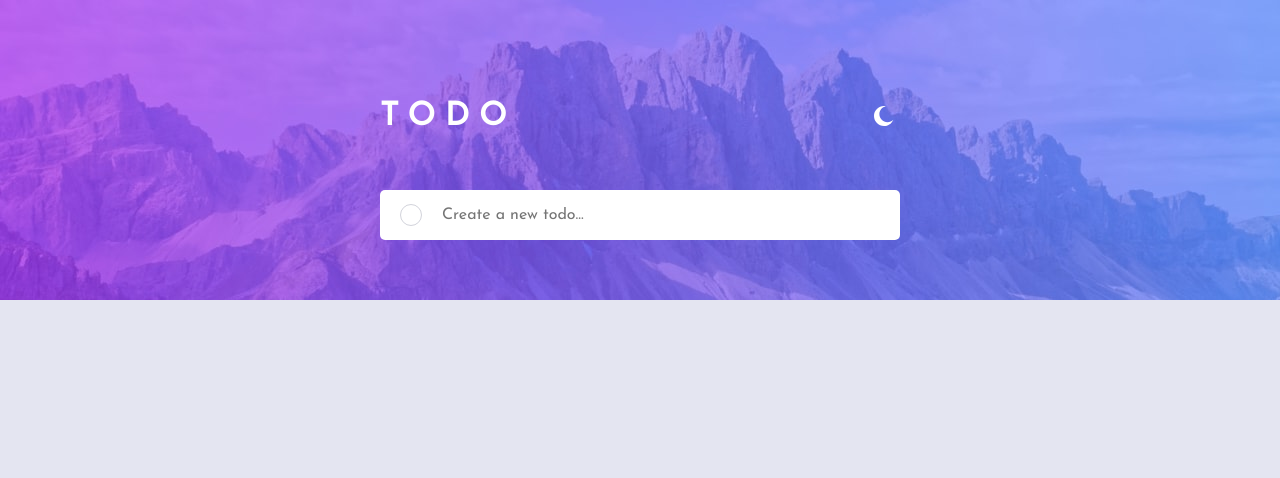
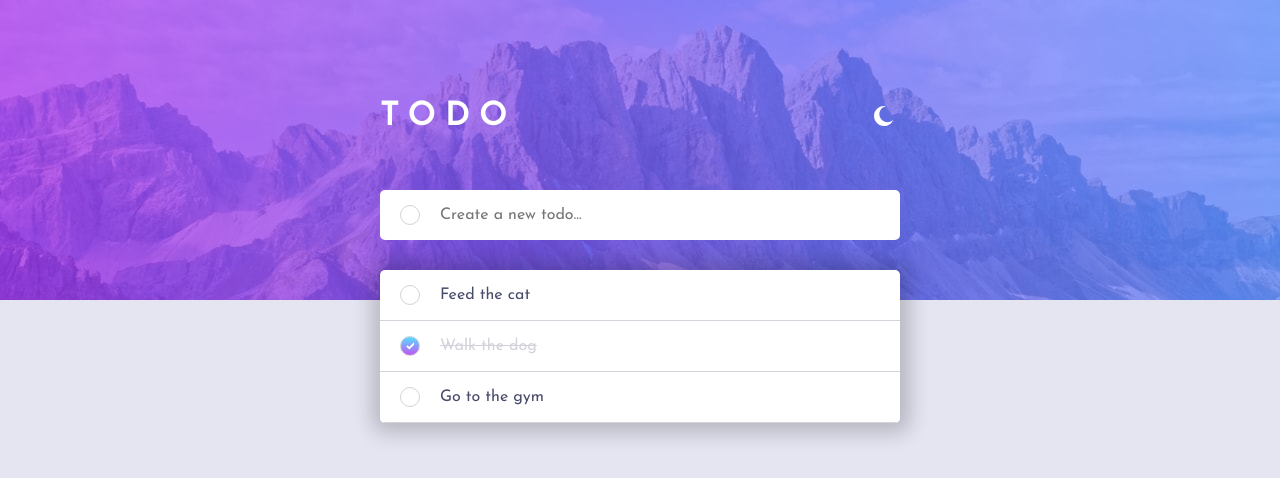
Before and after one commit to juliendelort/todo-app-sveltekit, a SvelteKit app: page / in a window 1280 px wide. Shown: the top 478 px of the page. Built offline with nearby package versions, Linux system fonts and the light colour scheme.

Commit message:
Tasks list, drap & drop WIP

```diff
--- a/src/routes/+layout.svelte
+++ b/src/routes/+layout.svelte
@@ -33,7 +33,9 @@
 			<div class="circle" />
 			<input type="text" placeholder="Create a new todo..." />
 		</div>
-		<slot />
+		<div class="tasks-container">
+			<slot />
+		</div>
 	</main>
 </div>
 
@@ -81,7 +83,7 @@
 	}
 
 	.add_todo_input {
-		background-color: var(--input-bg);
+		background-color: var(--task-bg);
 		height: 50px;
 		border-radius: 5px;
 		display: flex;
@@ -89,6 +91,7 @@
 		padding-left: 20px;
 		gap: 10px;
 		overflow: hidden;
+		margin-bottom: 30px;
 	}
 
 	.circle {
@@ -96,6 +99,7 @@
 		height: 20px;
 		border: 1px solid var(--border-color);
 		border-radius: 50%;
+		box-sizing: border-box;
 	}
 
 	input {
@@ -107,6 +111,12 @@
 		flex: 1;
 		padding-left: 10px;
 		background: transparent;
-		color: var(--input-txt-color);
+		color: var(--task-txt-color);
+	}
+
+	.tasks-container {
+		border-radius: 5px;
+		overflow: hidden;
+		box-shadow: 1px 1px 20px 9px rgb(0 0 0 / 20%);
 	}
 </style>
--- a/src/routes/+page.svelte
+++ b/src/routes/+page.svelte
@@ -1,12 +1,29 @@
 <script>
+	import TasksList from './TasksList.svelte';
+
+	let tasks = [
+		{
+			id: 1,
+			text: 'Feed the cat'
+		},
+		{
+			id: 2,
+			text: 'Walk the dog',
+			completed: true
+		},
+		{
+			id: 3,
+			text: 'Go to the gym'
+		}
+	];
 </script>
 
 <svelte:head>
-	<title>Home</title>
-	<meta name="description" content="Svelte demo app" />
+	<title>All tasks</title>
+	<meta name="description" content="Todo app" />
 </svelte:head>
 
-<section />
+<TasksList {tasks} />
 
 <style>
 </style>
--- /dev/null
+++ b/src/routes/TasksList.svelte
@@ -0,0 +1,111 @@
+<script>
+	import { flip } from 'svelte/animate';
+
+	export let tasks;
+
+	function handleDragStart(e) {
+		console.log('dragStart', e.target);
+		// e.target.style.position = 'fixed';
+		e.dataTransfer.dropEffect = 'move';
+		event.dataTransfer.effectAllowed = 'move';
+	}
+
+	function handleDragEnter(e) {
+		e.target.style.background = 'red';
+	}
+	function handleDragLeave(e) {
+		e.target.style.background = 'none';
+	}
+
+	function handleDrop(e) {
+		e.dataTransfer.dropEffect = 'move';
+	}
+</script>
+
+{#each tasks as task, i (task.id)}
+	<div class="task-item" animate:flip draggable="true" on:dragstart={handleDragStart}>
+		<div
+			class="drop-zone"
+			on:dragenter={handleDragEnter}
+			on:dragleave={handleDragLeave}
+			on:drop={handleDrop}
+			on:dragover={(e) => e.preventDefault()}
+		/>
+		<input
+			type="checkbox"
+			aria-label={`${task.completed ? 'Unmark' : 'mark'} task as completed`}
+			checked={task.completed ? true : undefined}
+		/>
+		<span class="task-text" class:completed={task.completed}>{task.text}</span>
+
+		{#if i === tasks.length - 1}
+			<div
+				class="drop-zone drop-zone-end"
+				on:dragenter={handleDragEnter}
+				on:dragleave={handleDragLeave}
+			/>
+		{/if}
+	</div>
+{/each}
+
+<style>
+	.task-item {
+		background-color: var(--task-bg);
+		height: 50px;
+		display: flex;
+		align-items: center;
+		padding-left: 20px;
+		gap: 20px;
+		overflow: hidden;
+		border-bottom: 1px solid var(--border-color);
+		color: var(--task-txt-color);
+		position: relative;
+	}
+
+	.task-item > input {
+		width: 20px;
+		height: 20px;
+		border: 1px solid var(--border-color);
+		border-radius: 50%;
+		appearance: none;
+		padding: 0;
+		margin: 0;
+		box-sizing: border-box;
+		position: relative;
+	}
+
+	.task-item > input:checked {
+		background: linear-gradient(hsl(192, 100%, 67%), hsl(280, 87%, 65%));
+	}
+
+	.task-item > input:checked:after {
+		content: ' ';
+		background-image: url($lib/images/icon-check.svg);
+		position: absolute;
+		z-index: 1;
+		left: 5px;
+		top: 5px;
+		right: 5px;
+		bottom: 5px;
+		background-size: cover;
+		cursor: pointer;
+	}
+
+	.task-text.completed {
+		text-decoration: line-through;
+		color: var(--completed-color);
+	}
+
+	.drop-zone {
+		position: absolute;
+		width: 100%;
+		height: 4px;
+		top: 0;
+		left: 0;
+	}
+
+	.drop-zone.drop-zone-end {
+		top: initial;
+		bottom: 0;
+	}
+</style>
--- a/src/routes/styles.css
+++ b/src/routes/styles.css
@@ -3,9 +3,10 @@
 
 :root {
 	--bright-blue: hsl(220, 98%, 61%);
-	--check-bg: linear-gradient hsl(192, 100%, 67%) to hsl(280, 87%, 65%) --very-light-gray: hsl(0, 0%, 98%);
+
 
 	/* Light mode colors */
+	--very-light-gray: hsl(0, 0%, 98%);
 	--very-light-grayish-blue: hsl(236, 33%, 92%);
 	--light-grayish-blue: hsl(233, 11%, 84%);
 	--dark-grayish-blue: hsl(236, 9%, 61%);
@@ -16,18 +17,19 @@
 	--very-dark-desaturated-blue: hsl(235, 24%, 19%);
 	--light-grayish-blue--dark: hsl(234, 39%, 85%);
 	--light-grayish-blue--hover: hsl(236, 33%, 92%);
-	--dark-grayish-blue: hsl(234, 11%, 52%);
+	--dark-grayish-blue--dark: hsl(234, 11%, 52%);
 	--very-dark-grayish-blue1: hsl(233, 14%, 35%);
 	--very-dark-grayish-blue2: hsl(237, 14%, 26%);
 
 }
 
 body {
-	--input-bg: white;
+	--task-bg: white;
 	--body-bg: var(--very-light-grayish-blue);
 	--hero-img: url($lib/images/bg-desktop-light.jpg);
 	--border-color: var(--light-grayish-blue);
-	--input-txt-color: var(--very-dark-grayish-blue);
+	--task-txt-color: var(--very-dark-grayish-blue);
+	--completed-color: var(--light-grayish-blue);
 
 	font-family: "Josefin Sans", sans-serif;
 	background: var(--body-bg);
@@ -35,9 +37,10 @@ body {
 
 body.dark {
 	--body-bg: var(--very-dark-blue);
-	--input-bg: var(--very-dark-desaturated-blue);
+	--task-bg: var(--very-dark-desaturated-blue);
 	--border-color: var(--very-dark-grayish-blue2);
-	--input-txt-color: var(--light-grayish-blue--dark);
+	--task-txt-color: var(--light-grayish-blue--dark);
+	--completed-color: var(--very-dark-grayish-blue1);
 }
 
 @media screen and (max-width: 768px) {
```
